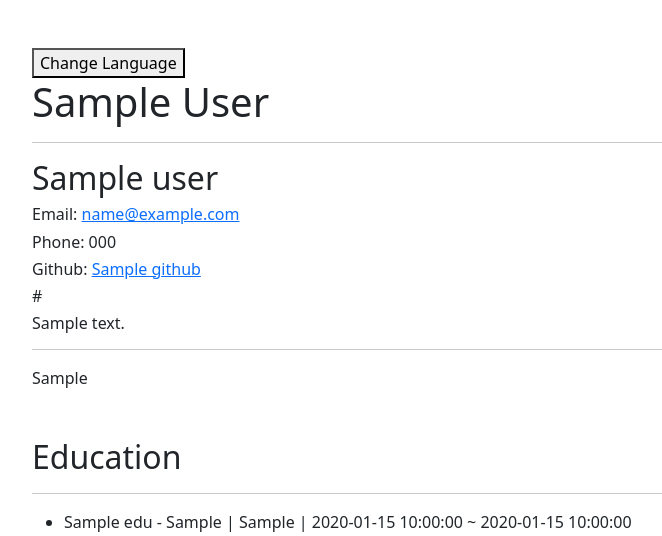
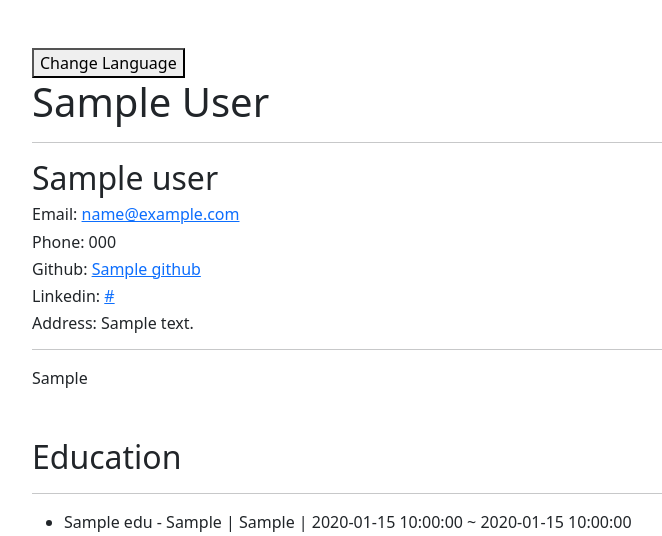
Before and after one commit to comsa33/portfolio-service, a Flask app: template templates/ruo_portfolio.html in a window 1280 px wide. Shown: the top 536 px of the page, without its empty margins (50-712 px from the left). Run offline with Flask 3, Linux system fonts and the light colour scheme; the template is opened without the code that fills it: most values are stand-ins (such as "Sample title", 1, 10 or a date in 2020); some libraries are stand-ins or nearby versions.

Commit message:
fix: ruo_portfolio html js css

```diff
--- a/static/js/ruo_portfolio.js
+++ b/static/js/ruo_portfolio.js
@@ -13,6 +13,10 @@ document.addEventListener("DOMContentLoaded", function() {
         // Toggle text for all elements
         toggleText('#fullName', 'data-eng', 'data-kor');
         toggleText('#jobTitle', 'data-eng', 'data-kor');
+        toggleText('#email', 'data-eng', 'data-kor');
+        toggleText('#phone', 'data-eng', 'data-kor');
+        toggleText('#github', 'data-eng', 'data-kor');
+        toggleText('#linkedin', 'data-eng', 'data-kor');
         toggleText('#address', 'data-eng', 'data-kor');
         toggleText('#introduction', 'data-eng', 'data-kor');
         toggleText('#educationTitle', 'data-eng', 'data-kor');
--- a/templates/ruo_portfolio.html
+++ b/templates/ruo_portfolio.html
@@ -33,11 +33,13 @@
                     {{ info.user.github }}
                 </a>
             </h6>
-            <h6 id="linkedin">
-                {{ info.user.linkedin }}
+            <h6 id="linkedin" data-eng="Linkedin: " data-kor="링크드인: ">
+                Linkedin: <a href="{{ info.user.linkedin }}">
+                    {{ info.user.linkedin }}
+                </a>
             </h6>
-            <h6 id="address" data-eng="{{ info.user.address_eng }}" data-kor="{{ info.user.address_kor }}">
-                {{ info.user.address_eng }}
+            <h6 id="address" data-eng="Address: {{ info.user.address_eng }}" data-kor="주소: {{ info.user.address_kor }}">
+                Address: {{ info.user.address_eng }}
             </h6>
             <hr>
             <p id="introduction" data-eng="{{ info.user.introduction_eng }}" data-kor="{{ info.user.introduction_kor }}">
```
